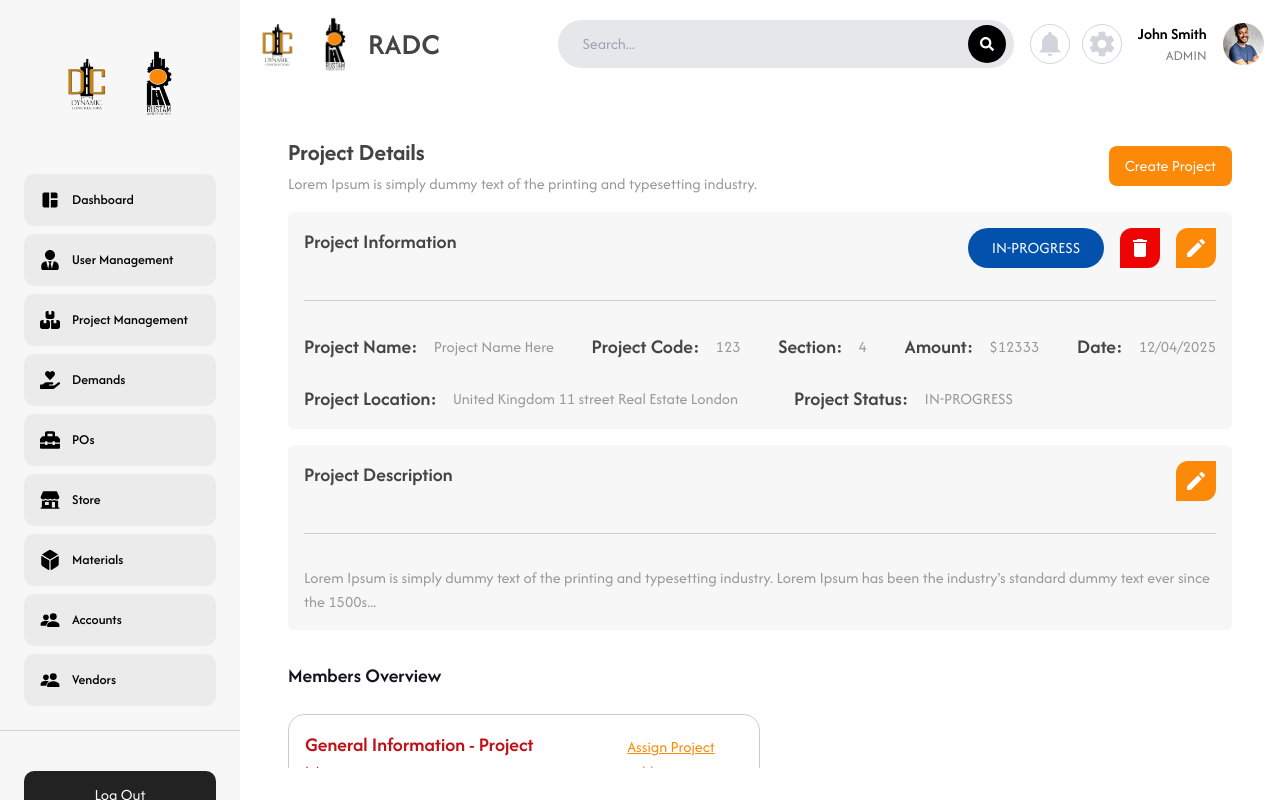
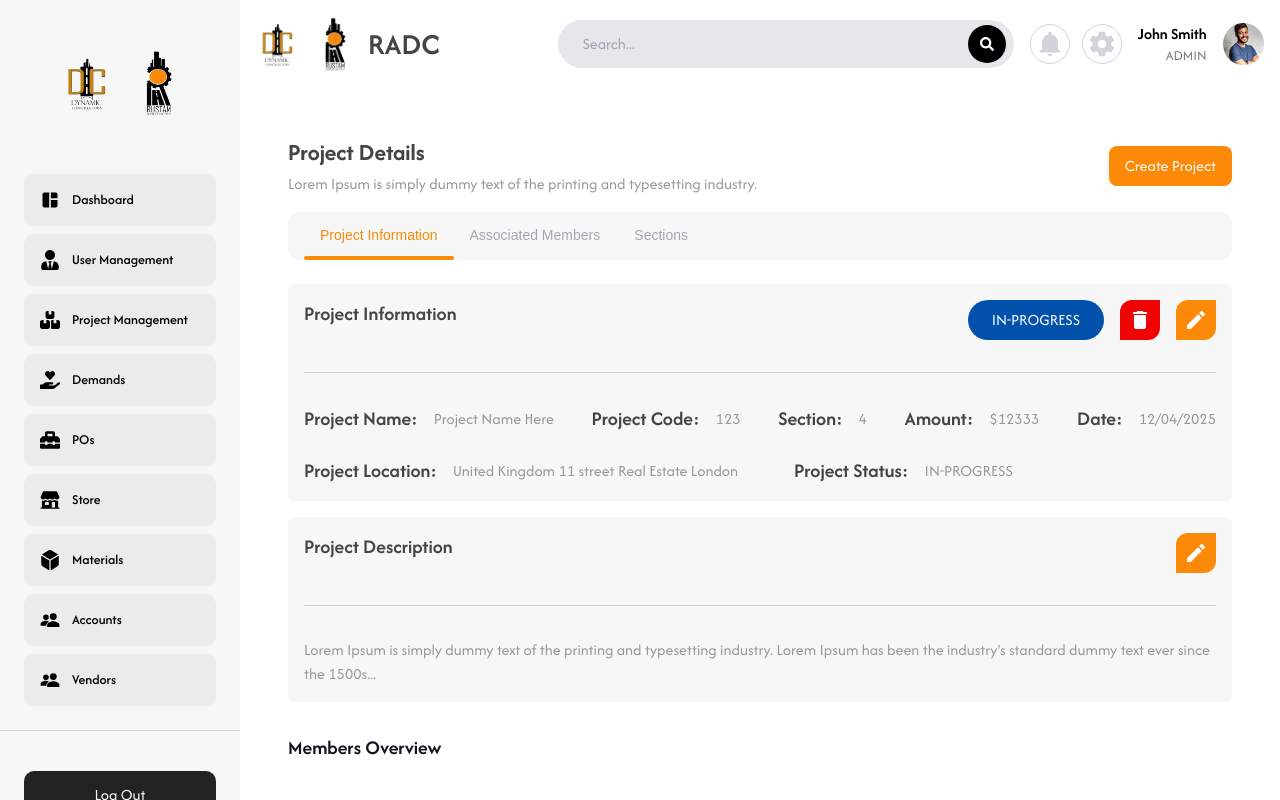
Before and after one commit to AllianceSoftSolution/vercel-construction-fe, a React (Vite) app: page /admin-dashboard/project-Management/1 in a window 1280 px wide. Built offline with nearby package versions, Linux system fonts and the light colour scheme; what apisauce would draw is missing.

Commit message:
added tabs in project details

```diff
--- a/src/layouts/admin-dashboard/screens/Projects/ProjectDetailPage.jsx
+++ b/src/layouts/admin-dashboard/screens/Projects/ProjectDetailPage.jsx
@@ -1,19 +1,19 @@
-import React from "react";
+import React, { useState } from "react";
 import TopBar from "../../../../components/ui/TopBar";
 import { useNavigate } from "react-router-dom";
-import { MdEdit } from "react-icons/md";
-import { MdDelete } from "react-icons/md";
-import ProjectInfoCard from "../../../../components/ui/ProjectInfoCard";
-import ProjectDescriptionCard from "../../../../components/ui/ProjectDescriptionCard";
-import MemebersOverviewCard from "../../../../mui/MembersOverviewCard";
-import Search from "../../../../assets/construction/Search.png";
-import MemberInfoCard from "../../../../mui/MemberInfoCard";
-import manager from "../../../../assets/construction/manager.png";
+import { Tabs, Tab, Box } from "@mui/material";
+
+import ProjectInformationTab from "./tabs/ProjectInformationTab";
+import AssociatedMembersTab from "./tabs/AssociatedMembersTab";
+import SectionTab from "./tabs/SectionTab";
 
 const ProjectDetailPage = () => {
   const navigate = useNavigate();
+  const [tabIndex, setTabIndex] = useState(0);
 
-  const hasMemberInfo = false;
+  const handleTabChange = (event, newValue) => {
+    setTabIndex(newValue);
+  };
 
   return (
     <div>
@@ -27,55 +27,48 @@ const ProjectDetailPage = () => {
         }
       />
 
-      <ProjectInfoCard
-        title="Project Information"
-        status="IN-PROGRESS"
-        onDelete={() => console.log("delete")}
-        onEdit={() => console.log("edit")}
-        projectName="Project Name Here"
-        projectCode="123"
-        section="4"
-        amount="$12333"
-        date="12/04/2025"
-        projectLocation="United Kingdom 11 street Real Estate London"
-        projectStatus="IN-PROGRESS"
-      />
+      <Box
+        sx={{
+          mt: 2,
+          backgroundColor: "#f7f7f7",
+          borderRadius: "12px",
+          px: 2,
+        }}
+      >
+        <Tabs
+          value={tabIndex}
+          onChange={handleTabChange}
+          textColor="inherit"
+          TabIndicatorProps={{
+            style: {
+              backgroundColor: "#FC8908",
+              height: 4,
+              borderRadius: "4px",
+            },
+          }}
+          aria-label="project detail tabs"
+          sx={{
+            "& .MuiTab-root": {
+              textTransform: "none",
+              fontWeight: 500,
+              color: "#6B7280",
+            },
+            "& .Mui-selected": {
+              color: "#FC8908 !important",
+            },
+          }}
+        >
+          <Tab label="Project Information" />
+          <Tab label="Associated Members" />
+          <Tab label="Sections" />
+        </Tabs>
+      </Box>
 
-      <ProjectDescriptionCard
-        title="Project Description"
-        description={`Lorem Ipsum is simply dummy text of the printing and typesetting industry. Lorem Ipsum has been the industry's standard dummy text ever since the 1500s...`}
-        onEdit={() => console.log("edit description")}
-      />
-
-      <h4 className="mt-8 text-[#12141D] font-semibold text-xl">
-        Members Overview
-      </h4>
-
-      {hasMemberInfo ? (
-        <MemberInfoCard
-          title="General information - Store Head"
-          image={manager}
-          name="Manager name here"
-          phone="+92 300 000 090"
-          role="Store Head"
-          email="example@gmail.com"
-          joiningDate="January 8, 2001"
-          id="9090"
-          address="addresshere"
-          country="United State"
-          // flag={ukFlag}
-          linkedStores={["Store A", "Store B", "Store C"]}
-        />
-      ) : (
-        <MemebersOverviewCard
-          title="General Information"
-          subTitle="Project Manager"
-          linkText="Assign Project Manager"
-          onLinkClick={() => alert("Link clicked!")}
-          imageSrc={Search}
-          imageAlt="Search Illustration"
-        />
-      )}
+      <Box sx={{ mt: 3 }}>
+        {tabIndex === 0 && <ProjectInformationTab />}
+        {tabIndex === 1 && <AssociatedMembersTab />}
+        {tabIndex === 2 && <SectionTab />}
+      </Box>
     </div>
   );
 };
--- /dev/null
+++ b/src/layouts/admin-dashboard/screens/Projects/tabs/AssociatedMembersTab.jsx
@@ -0,0 +1,9 @@
+import React from 'react'
+
+const AssociatedMembersTab = () => {
+  return (
+    <div>AssociatedMembersTab</div>
+  )
+}
+
+export default AssociatedMembersTab
--- /dev/null
+++ b/src/layouts/admin-dashboard/screens/Projects/tabs/ProjectInformationTab.jsx
@@ -0,0 +1,66 @@
+import React, { useState } from "react";
+import ProjectInfoCard from "../../../../../components/ui/ProjectInfoCard";
+import ProjectDescriptionCard from "../../../../../components/ui/ProjectDescriptionCard";
+import MemebersOverviewCard from "../../../../../mui/MembersOverviewCard";
+import MemberInfoCard from "../../../../../mui/MemberInfoCard";
+import manager from "../../../../../assets/construction/manager.png";
+import Search from "../../../../../assets/construction/Search.png";
+
+const ProjectInformationTab = () => {
+  const [hasMemberInfo, sethasMemberInfo] = useState(false);
+
+  return (
+    <>
+      <ProjectInfoCard
+        title="Project Information"
+        status="IN-PROGRESS"
+        onDelete={() => console.log("delete")}
+        onEdit={() => console.log("edit")}
+        projectName="Project Name Here"
+        projectCode="123"
+        section="4"
+        amount="$12333"
+        date="12/04/2025"
+        projectLocation="United Kingdom 11 street Real Estate London"
+        projectStatus="IN-PROGRESS"
+      />
+
+      <ProjectDescriptionCard
+        title="Project Description"
+        description={`Lorem Ipsum is simply dummy text of the printing and typesetting industry. Lorem Ipsum has been the industry's standard dummy text ever since the 1500s...`}
+        onEdit={() => console.log("edit description")}
+      />
+
+      <h4 className="mt-8 text-[#12141D] font-semibold text-xl">
+        Members Overview
+      </h4>
+
+      {hasMemberInfo ? (
+        <MemberInfoCard
+          title="General information - Store Head"
+          image={manager}
+          name="Manager name here"
+          phone="+92 300 000 090"
+          role="Store Head"
+          email="example@gmail.com"
+          joiningDate="January 8, 2001"
+          id="9090"
+          address="addresshere"
+          country="United State"
+          linkedStores={["Store A", "Store B", "Store C"]}
+        />
+      ) : (
+        <MemebersOverviewCard
+          title="General Information"
+          subTitle="Project Manager"
+          linkText="Assign Project Manager"
+          onLinkClick={() => sethasMemberInfo(true)}
+          imageSrc={Search}
+          imageAlt="Search Illustration"
+        />
+      )}
+    </>
+  );
+};
+
+export default ProjectInformationTab;
--- /dev/null
+++ b/src/layouts/admin-dashboard/screens/Projects/tabs/SectionTab.jsx
@@ -0,0 +1,7 @@
+import React from "react";
+
+const SectionTab = () => {
+  return <div>SectionTab</div>;
+};
+
+export default SectionTab;
```
